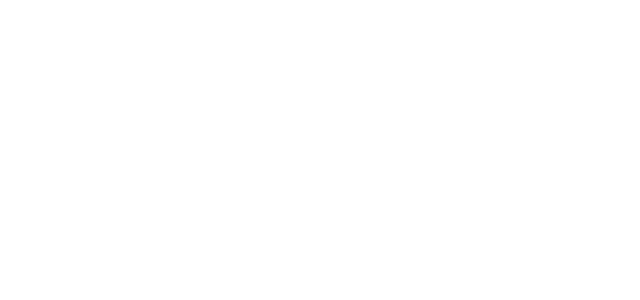
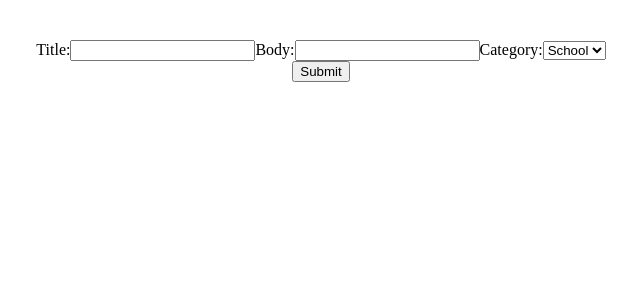
Before and after one commit to AbrahamZambranoTablante/note-taking-app-may2024, a React (Vite) app: page /Notes/New in a window 1280 px wide. Before the commit this address had no page. Shown: the top 300 px of the page, without its empty margins (319-959 px from the left). Built offline with nearby package versions, Linux system fonts and the light colour scheme.

Commit message:
Created a New Note JSX

```diff
--- a/src/App.jsx
+++ b/src/App.jsx
@@ -4,6 +4,7 @@
 import notesData from  "./data/data.json"
 import { BrowserRouter as Router, Routes, Route } from 'react-router-dom'
 import NotePage from './NoteList/NotePage/NotePage'
+import NoteForm from './NoteList/Note/new-note'
 
 function App() {
   const [notes] = useState(notesData)
@@ -15,6 +16,7 @@
       <Routes>
         <Route path='/' element={<NoteList notes={notes} />} />
         <Route path='/:noteid' element={<NotePage />}/>
+        <Route path="/Notes/New" element={<NoteForm />} />
       </Routes>
     </Router>
     </>
--- /dev/null
+++ b/src/NoteList/Note/new-note.jsx
@@ -0,0 +1,62 @@
+import { useState } from "react";
+import { createNote } from "../../data/fetch";
+import { useNavigate } from "react-router-dom";
+import "./new-note.css";
+
+export default function NoteForm() {
+    let navigate = useNavigate();
+    const [note, setNote] = useState({
+        title: "",
+        body: "",
+        category: "",
+    });
+
+    function handleSubmit(event) {
+        event.preventDefault();
+        createNote(note)
+        .then((response) => {
+            navigate(`/note/${response.id}`);
+        })
+        .catch((error) => {
+            console.error(error);
+        });
+    }
+
+        function handleTextChange(event) {
+            setNote({
+                ...note,
+                [event.target.id]: event.target.value,
+            });
+        }
+
+    return (
+        <>
+        <form id="new-note" onSubmit={handleSubmit}>
+            <label htmlFor="title">Title:</label>
+            <input
+            type="text"
+            id="title"
+            value={note.title}
+            onChange={handleTextChange}
+            />
+
+            <label htmlFor="body">Body:</label>
+            <input
+            type="text"
+            id="body"
+            value={note.body}
+            onChange={handleTextChange} />
+
+            <label htmlFor="category">Category:</label>
+            <select name="category" id="category">
+                <option value="school">School</option>
+                <option value="house">House</option>
+                <option value="ideas">Ideas</option>
+            </select>
+        </form>
+        <button type="submit" form="new-note">Submit</button>
+        </>
+
+
+    )
+}
--- a/src/data/fetch.jsx
+++ b/src/data/fetch.jsx
@@ -4,3 +4,7 @@
     return fetch(`${BASE_URL}/${id}`)
     .then(response => response.json())
 }
+
+export function createNote(note) {
+
+}
```
Also changed, not shown: src/NoteList/Note/new-note.css (added).
